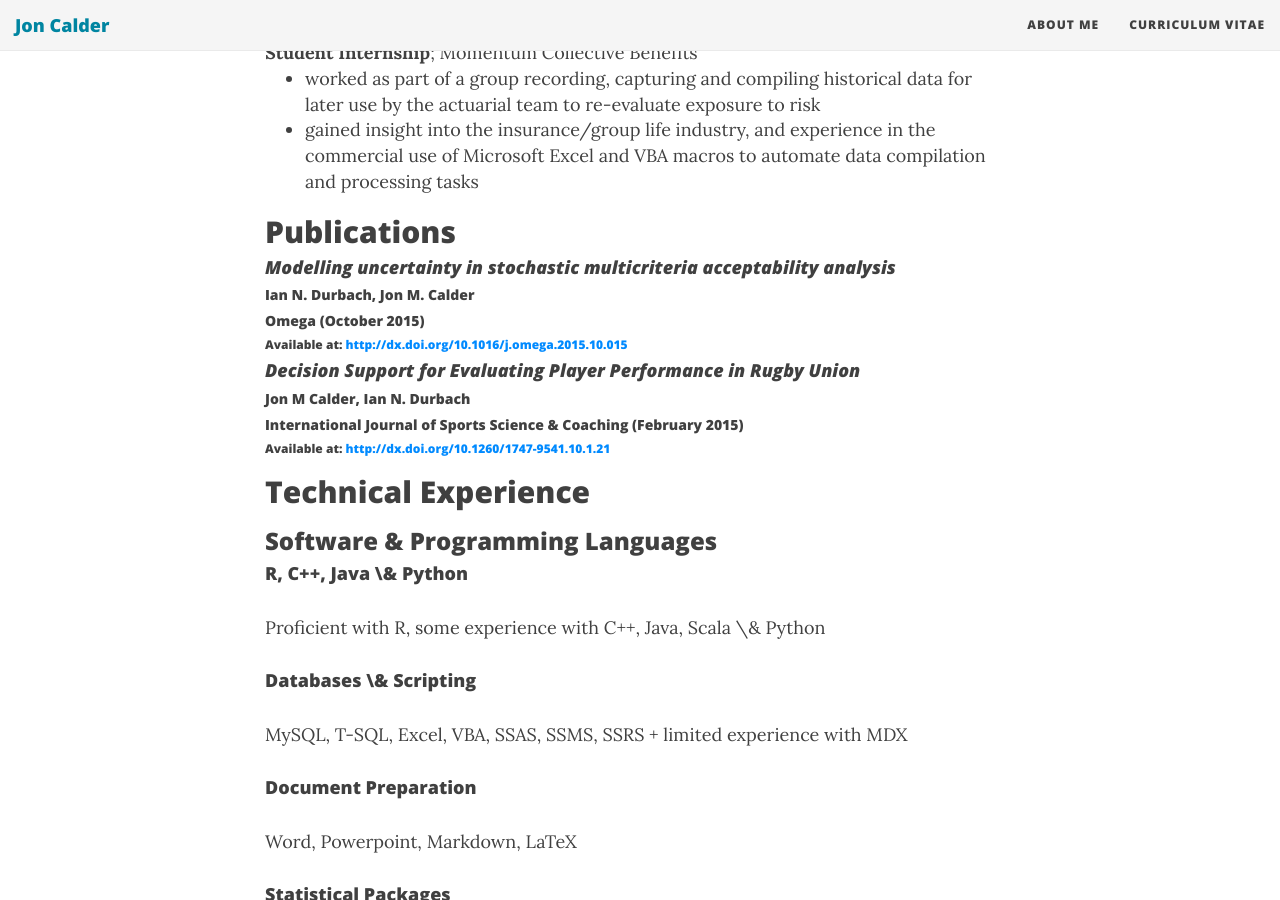
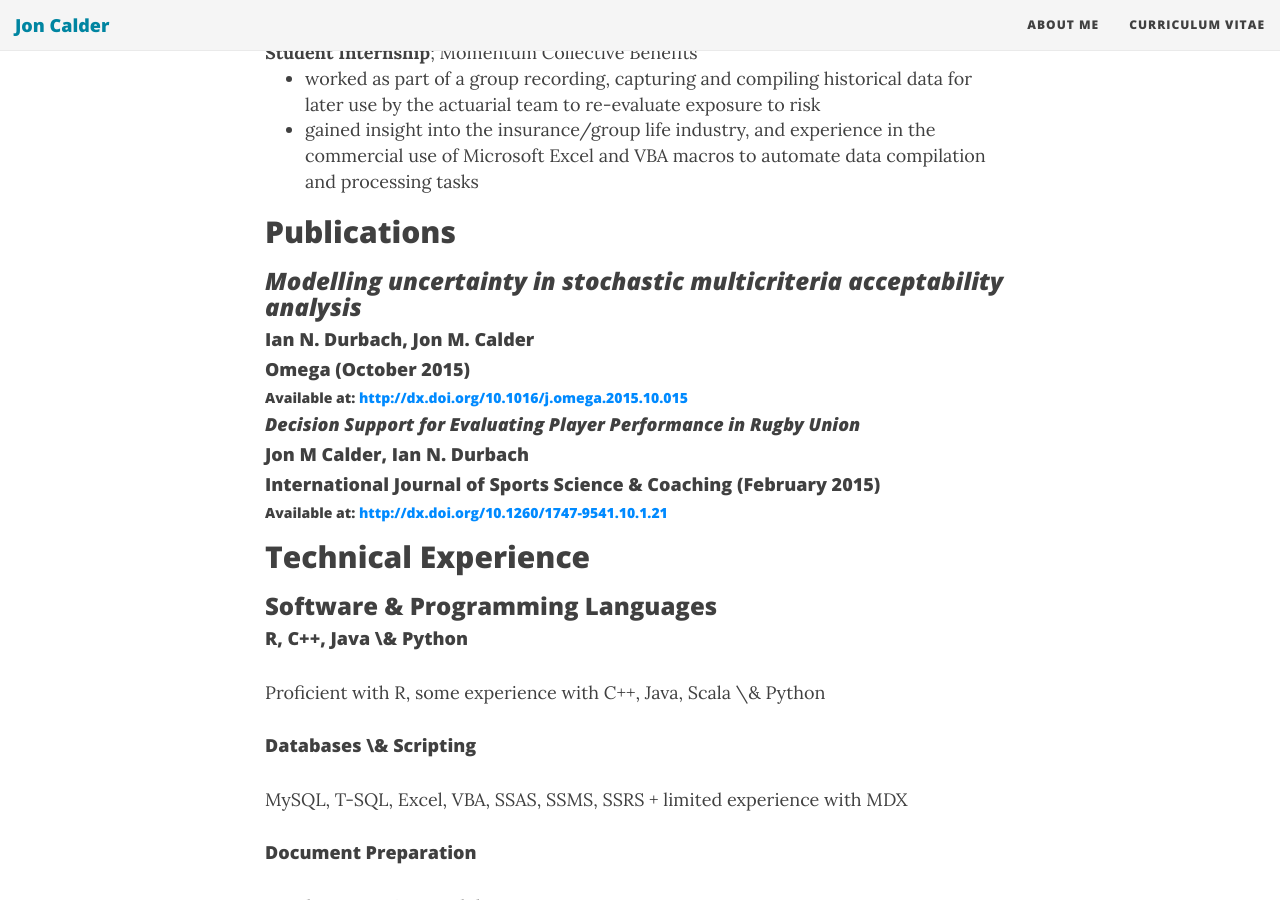
Before and after one commit to jonmcalder/jonmcalder.github.io, a Jekyll site: the page built from cv.md, in a window 1280 px wide and 900 px high, scrolled down 1610 px. Built offline with Jekyll 4.4.1, drawn with Linux system fonts in a browser that asks for light colours; nearby versions of some CDN libraries.

Commit message:
Update cv.md
Fix formatting of publications.

```diff
--- a/cv.md
+++ b/cv.md
@@ -62,15 +62,15 @@ October 2011 - August 2016
 Publications
 ------------
 
-#### _Modelling uncertainty in stochastic multicriteria acceptability analysis_
-##### Ian N. Durbach, Jon M. Calder
-##### Omega (October 2015)
-###### Available at: [http://dx.doi.org/10.1016/j.omega.2015.10.015](http://dx.doi.org/10.1016/j.omega.2015.10.015)
+### _Modelling uncertainty in stochastic multicriteria acceptability analysis_
+#### Ian N. Durbach, Jon M. Calder
+#### Omega (October 2015)
+##### Available at: [http://dx.doi.org/10.1016/j.omega.2015.10.015](http://dx.doi.org/10.1016/j.omega.2015.10.015)
 
 #### _Decision Support for Evaluating Player Performance in Rugby Union_
-##### Jon M Calder, Ian N. Durbach
-##### International Journal of Sports Science & Coaching (February 2015)
-###### Available at: [http://dx.doi.org/10.1260/1747-9541.10.1.21](http://dx.doi.org/10.1260/1747-9541.10.1.21)
+#### Jon M Calder, Ian N. Durbach
+#### International Journal of Sports Science & Coaching (February 2015)
+##### Available at: [http://dx.doi.org/10.1260/1747-9541.10.1.21](http://dx.doi.org/10.1260/1747-9541.10.1.21)
 
 Technical Experience
 --------------------
```
